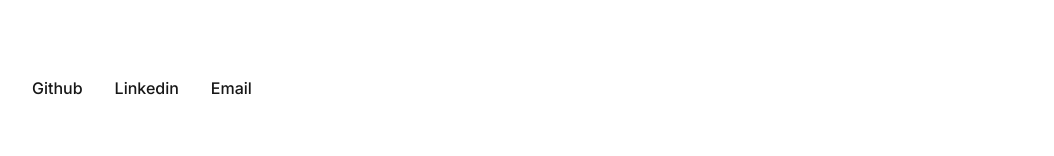
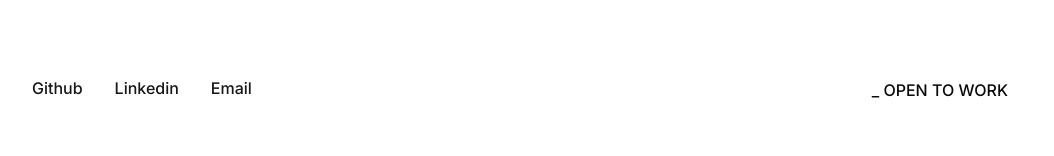
Before and after one commit to darshangoswami/Portfolio, a React (Vite) app: page / in a window 1280 px wide. Shown: the part 644-800 px from the top of the page, without its empty margins (112-1166 px from the left). Built offline with nearby package versions, Linux system fonts and the light colour scheme.

Commit message:
add open to work to second nav

```diff
--- a/src/App.jsx
+++ b/src/App.jsx
@@ -28,7 +28,7 @@ function App() {
         </div>
       </nav>
       <main className="px-5 md:px-20 lg:px-36">
-        <div className="mt-44 mb-36">
+        <div className="mt-44 mb-28">
           <h1 className="text-5xl md:text-7xl lg:text-8xl xl:text-[7rem] text-gray-800 font-medium">
             Hi, I'm Darshan.
           </h1>
@@ -36,16 +36,23 @@ function App() {
             I'm a <span className="text-gray-800">Software Engineer</span>, and
             I like to solve problems.
           </h2>
-          <nav className="flex flex-wrap md:flex-nowrap mt-52">
+          <nav className="flex flex-wrap md:flex-nowrap md:justify-between mt-52">
+            <div>
               <Button asChild variant="link" className="text-md pl-0">
                 <a href="https://github.com/darshangoswami">Github</a>
               </Button>
               <Button asChild variant="link" className="text-md">
-              <a href="https://www.linkedin.com/in/darshangoswami/">Linkedin</a>
+                <a href="https://www.linkedin.com/in/darshangoswami/">
+                  Linkedin
+                </a>
               </Button>
               <Button asChild variant="link" className="text-md">
                 <a href="mailto:goswamd@purdue.edu">Email</a>
               </Button>
+            </div>
+            <p className="py-2 px-4 font-medium hidden md:flex">
+              _ OPEN TO WORK
+            </p>
           </nav>
         </div>
         <h3 className="text-3xl mb-10">Featured Projects</h3>
```
Lines whose indentation alone changed are shown as unchanged.
